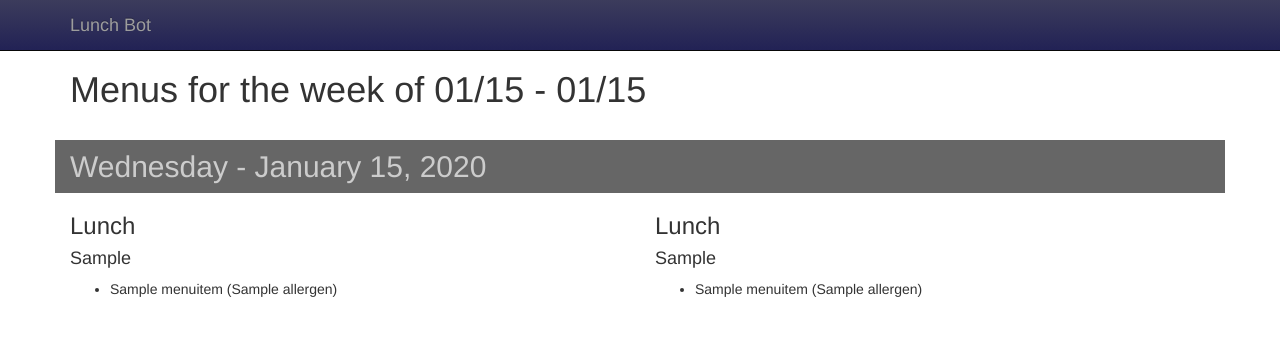
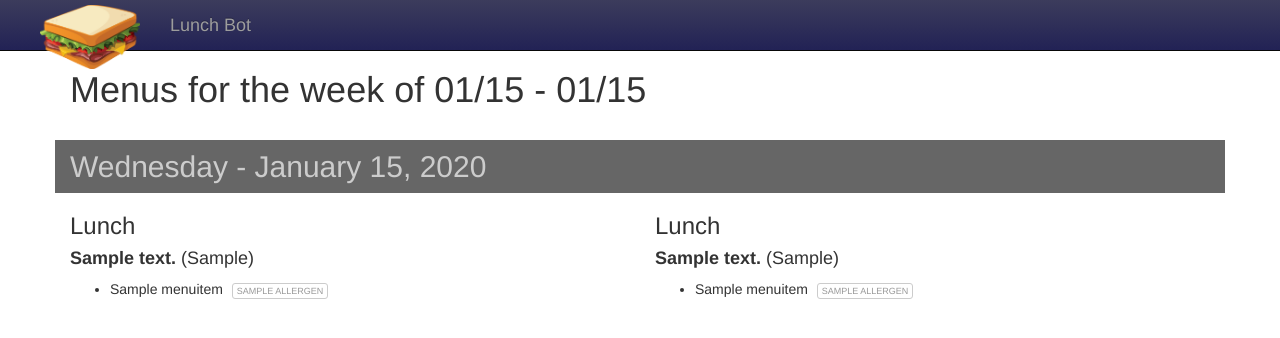
Before and after one commit to ben174/lunch-bot, a Django app: template templates/menu_list.html in a window 1280 px wide. Shown: the top 338 px of the page. Run offline with Django 3.2, Linux system fonts and the light colour scheme; tables that the repository leaves empty hold one stand-in row (values such as "Sample post"); the template is opened without the code that fills it: values that come from a table or form of the project are taken from there, most other values are stand-ins (such as "Sample title", 1, 10 or a date in 2020); some libraries are stand-ins or nearby versions.

Commit message:
New styling

```diff
--- a/static/css/base.css
+++ b/static/css/base.css
@@ -37,6 +37,13 @@ textarea {min-height: 600px;}
     background-image: linear-gradient(to bottom,#3c3c5c 0,#225 100%);
 }
 
+.navbar-brand img {
+    float: left;
+    position: relative;
+    top: -10px;
+    left: -30px;
+}
+
 .datelinks {
     color: #663;
     margin-top: 20px;
@@ -48,3 +55,15 @@ textarea {min-height: 600px;}
 a.showmenu {
     color: #447;
 }
+
+.allergens {
+    font-size: 9px;
+    color: #999;
+    text-transform: uppercase;
+    margin-left: 5px;
+}
+.allergen {
+    border-radius: 3px;
+    border: solid 1px #CCC;
+    padding: 2px 4px;
+}
--- a/templates/base.html
+++ b/templates/base.html
@@ -17,7 +17,7 @@
     <link rel="stylesheet" href="https://maxcdn.bootstrapcdn.com/bootstrap/3.3.5/css/bootstrap-theme.min.css"
           integrity="sha384-aUGj/X2zp5rLCbBxumKTCw2Z50WgIr1vs/PFN4praOTvYXWlVyh2UtNUU0KAUhAX" crossorigin="anonymous">
 
-    <link rel="stylesheet" href="{%  static 'css/base.css' %}">
+    <link rel="stylesheet" href="{% static 'css/base.css' %}">
 </head>
 
 <body>
@@ -32,7 +32,10 @@
                 <span class="icon-bar"></span>
                 <span class="icon-bar"></span>
             </button>
-            <a class="navbar-brand" href="#">Lunch Bot</a>
+            <a class="navbar-brand" href="#">
+                <img src="{% static 'img/sandwich.png' %}" width="100" />
+                Lunch Bot
+            </a>
         </div>
         <div id="navbar" class="collapse navbar-collapse">
         </div>
--- a/templates/meal_block.html
+++ b/templates/meal_block.html
@@ -1,7 +1,18 @@
 <h3>{% if meal.meal_type == 'L' %}Lunch{% elif meal.meal_type == 'D' %}Dinner{% endif %}</h3>
+{% if meal.cuisine %}
+<h4><b>{{ meal.cuisine }}</b> ({{ meal.vendor }})</h4>
+{% else %}
 <h4>{{ meal.vendor }}</h4>
+{% endif %}
 <ul>
     {% for item in meal.items.all %}
-        <li class="{% if item.vegetarian %}vegetarian{% endif %}">{{ item.name }}{% if item.allergens.all %} ({% endif %}{% for allergen in item.allergens.all %}{{ allergen.name }}{% if not forloop.last %}, {% endif %}{% endfor %}{% if item.allergens.all %}){% endif %}</li>
+        <li>
+            {{ item.name }}
+            <span class="allergens">
+                {% for allergen in item.allergens.all %}
+                    <span class="allergen">{{ allergen.name }}</span>
+                {% endfor %}
+            </span>
+        </li>
     {% endfor %}
 </ul>
```
Also changed, not shown: templates/menu_email.html (+25 -2 lines), static/img/sandwich.png (added).
